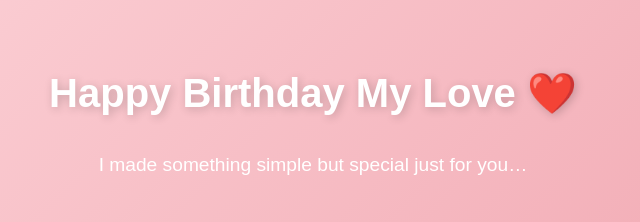
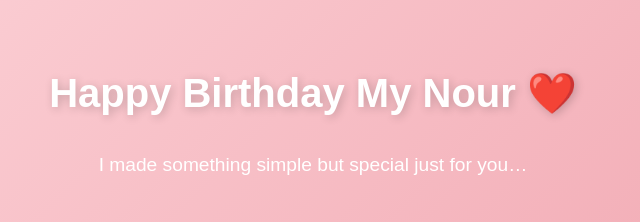
Before and after one commit to fekhr/Birthday-Letter-to-ms.Wifey, a plain HTML site: page index.html in a window 1280 px wide. Shown: the part 239-461 px from the top of the page, 327-967 px from the left. Drawn offline with Linux system fonts and the light colour scheme.

Commit message:
index.html

```diff
--- a/index.html
+++ b/index.html
@@ -76,7 +76,7 @@
 </head>
 <body>
   <div class="hearts" id="hearts"></div>
-  <h1>Happy Birthday My Love ❤️</h1>
+  <h1>Happy Birthday My Nour ❤️</h1>
   <p>I made something simple but special just for you…</p>
   <button onclick="window.location.href='letter.html'">💌 Open your letter </button>
 
```
